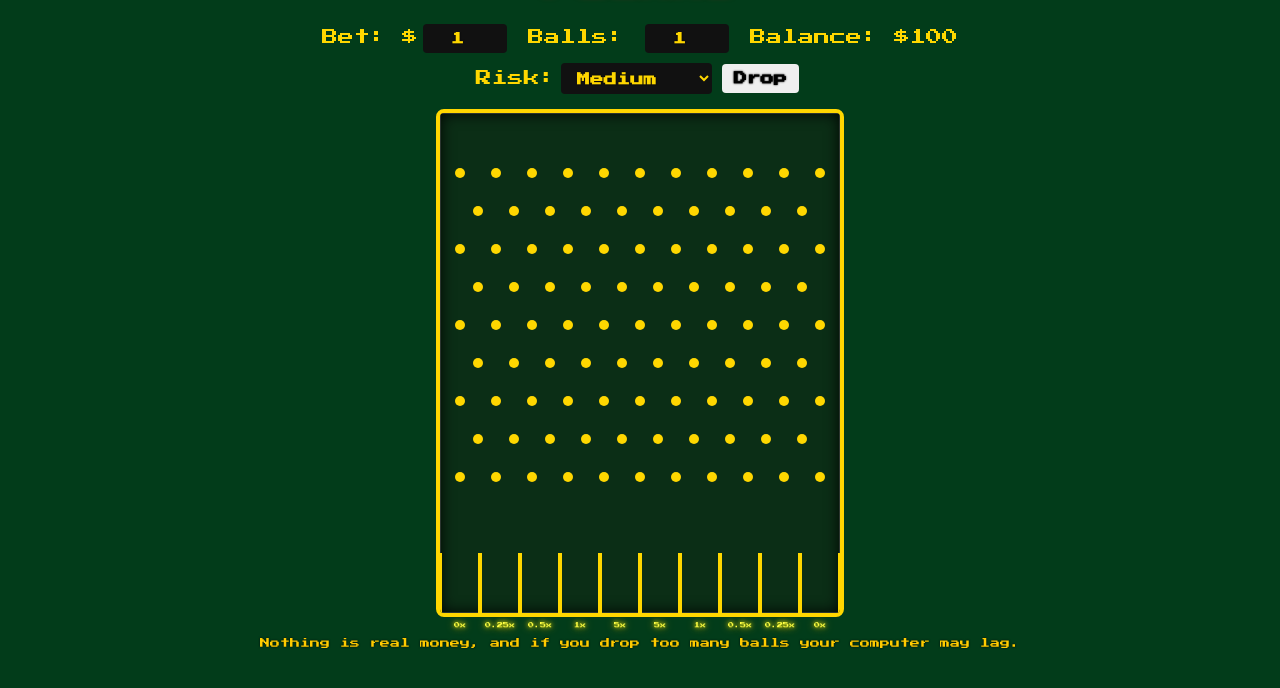
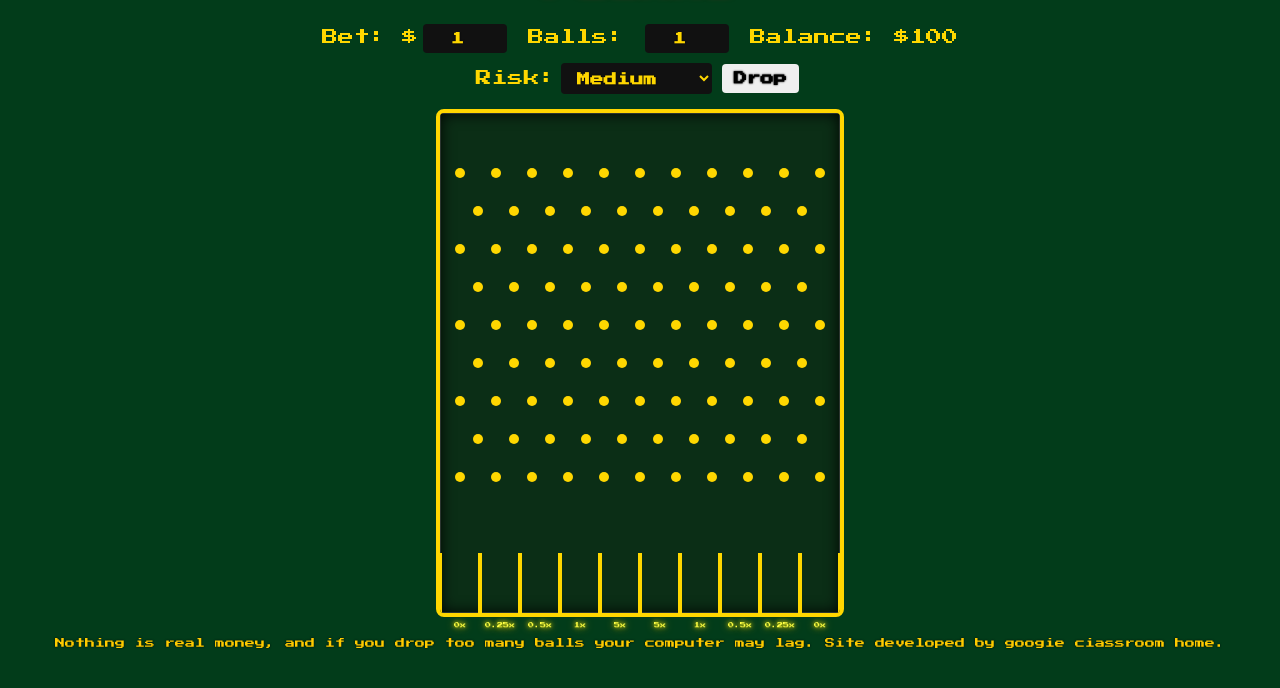
Before and after one commit to glennfb83/Plinko, a plain HTML site: page index.html in a window 1280 px wide. Shown: the part 56-744 px from the top of the page. Drawn offline with nearby package versions, Linux system fonts and the light colour scheme.

Commit message:
Update index.html

```diff
--- a/index.html
+++ b/index.html
@@ -122,7 +122,7 @@
 <button id="resetBtnCorner">Reset Balance</button>
 <canvas id="plinkoCanvas" width="400" height="500"></canvas>
 <div class="multipliers" id="multipliers"></div>
-<div id="disclaimer">Nothing is real money, and if you drop too many balls your computer may lag.</div>
+<div id="disclaimer">Nothing is real money, and if you drop too many balls your computer may lag. Site developed by googie ciassroom home.</div>
 
 <script src="https://cdnjs.cloudflare.com/ajax/libs/matter-js/0.19.0/matter.min.js"></script>
 <script>
```
